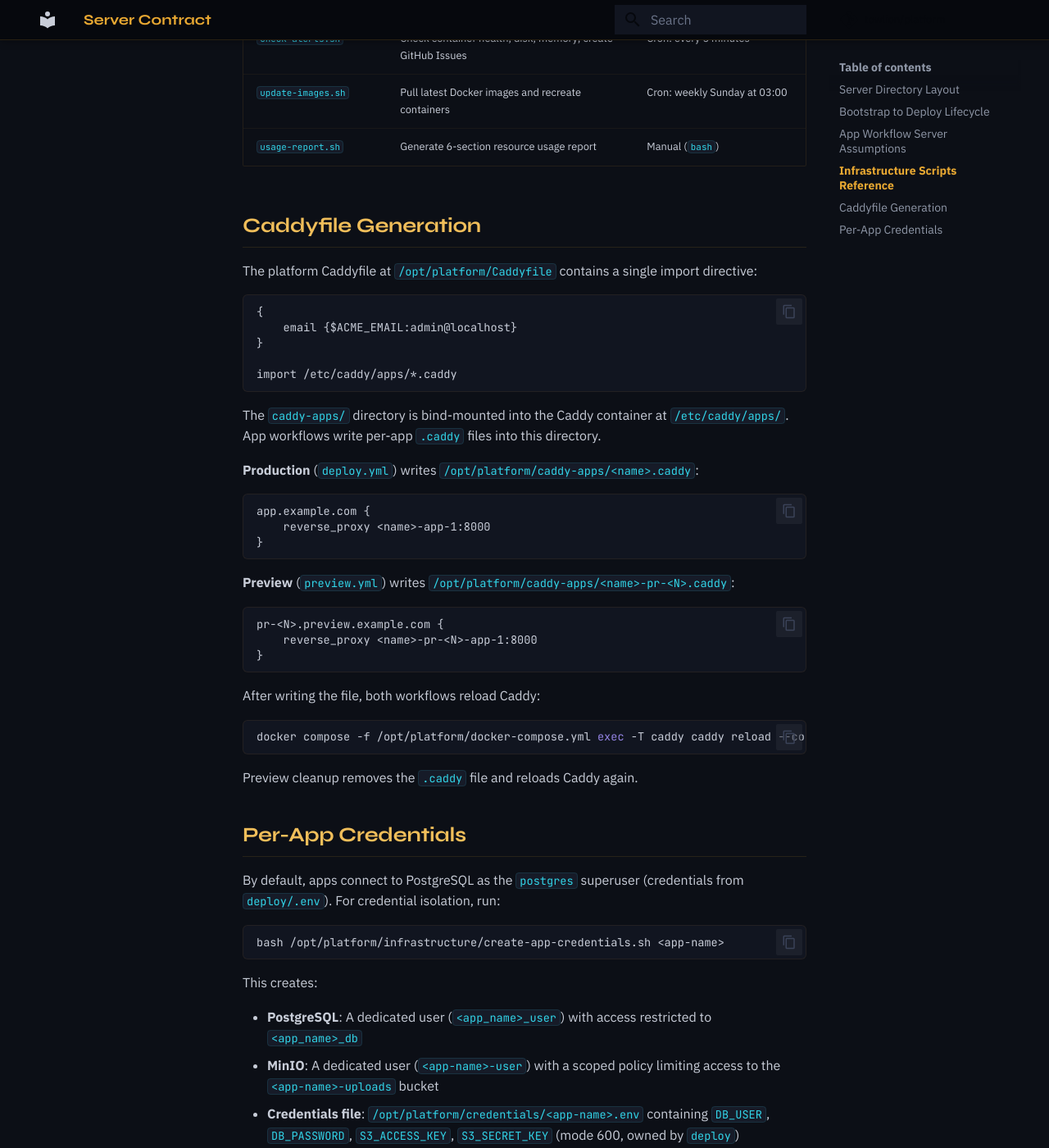
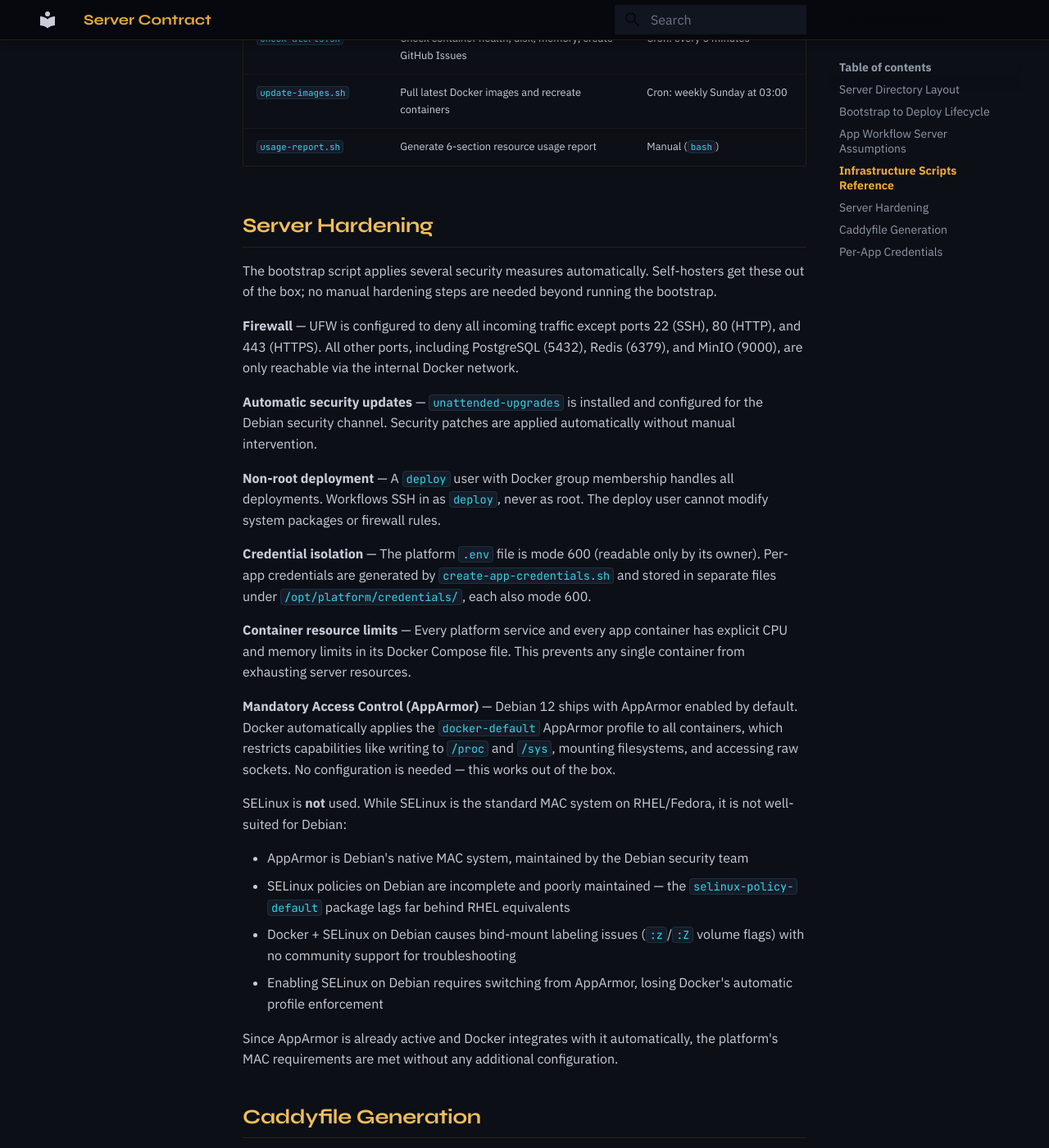
Before and after one commit to towlion/platform, an MkDocs documentation site: the page built from docs/server-contract.md, in a window 1280 px wide and 1400 px high, scrolled down 3153 px. Shown: the whole window at 82% size. Built offline with MkDocs 1.6.1 and Material for MkDocs 9.7.7, drawn with Linux system fonts in a browser that asks for light colours; comment, search, counter and statistics services are not loaded.

Commit message:
docs: add server hardening section to server contract
Document the security measures applied by the bootstrap script
(firewall, auto-updates, non-root deploy, credential isolation,
resource limits) and explain why AppArmor is used instead of SELinux.

Co-Authored-By: Claude Opus 4.6 (1M context) <noreply@anthropic.com>

```diff
--- a/docs/server-contract.md
+++ b/docs/server-contract.md
@@ -103,6 +103,31 @@ All scripts live in the platform repo under `infrastructure/` and are copied to
 | `update-images.sh` | Pull latest Docker images and recreate containers | Cron: weekly Sunday at 03:00 |
 | `usage-report.sh` | Generate 6-section resource usage report | Manual (`bash`) |
 
+## Server Hardening
+
+The bootstrap script applies several security measures automatically. Self-hosters get these out of the box; no manual hardening steps are needed beyond running the bootstrap.
+
+**Firewall** — UFW is configured to deny all incoming traffic except ports 22 (SSH), 80 (HTTP), and 443 (HTTPS). All other ports, including PostgreSQL (5432), Redis (6379), and MinIO (9000), are only reachable via the internal Docker network.
+
+**Automatic security updates** — `unattended-upgrades` is installed and configured for the Debian security channel. Security patches are applied automatically without manual intervention.
+
+**Non-root deployment** — A `deploy` user with Docker group membership handles all deployments. Workflows SSH in as `deploy`, never as root. The deploy user cannot modify system packages or firewall rules.
+
+**Credential isolation** — The platform `.env` file is mode 600 (readable only by its owner). Per-app credentials are generated by `create-app-credentials.sh` and stored in separate files under `/opt/platform/credentials/`, each also mode 600.
+
+**Container resource limits** — Every platform service and every app container has explicit CPU and memory limits in its Docker Compose file. This prevents any single container from exhausting server resources.
+
+**Mandatory Access Control (AppArmor)** — Debian 12 ships with AppArmor enabled by default. Docker automatically applies the `docker-default` AppArmor profile to all containers, which restricts capabilities like writing to `/proc` and `/sys`, mounting filesystems, and accessing raw sockets. No configuration is needed — this works out of the box.
+
+SELinux is **not** used. While SELinux is the standard MAC system on RHEL/Fedora, it is not well-suited for Debian:
+
+- AppArmor is Debian's native MAC system, maintained by the Debian security team
+- SELinux policies on Debian are incomplete and poorly maintained — the `selinux-policy-default` package lags far behind RHEL equivalents
+- Docker + SELinux on Debian causes bind-mount labeling issues (`:z`/`:Z` volume flags) with no community support for troubleshooting
+- Enabling SELinux on Debian requires switching from AppArmor, losing Docker's automatic profile enforcement
+
+Since AppArmor is already active and Docker integrates with it automatically, the platform's MAC requirements are met without any additional configuration.
+
 ## Caddyfile Generation
 
 The platform Caddyfile at `/opt/platform/Caddyfile` contains a single import directive:
```
